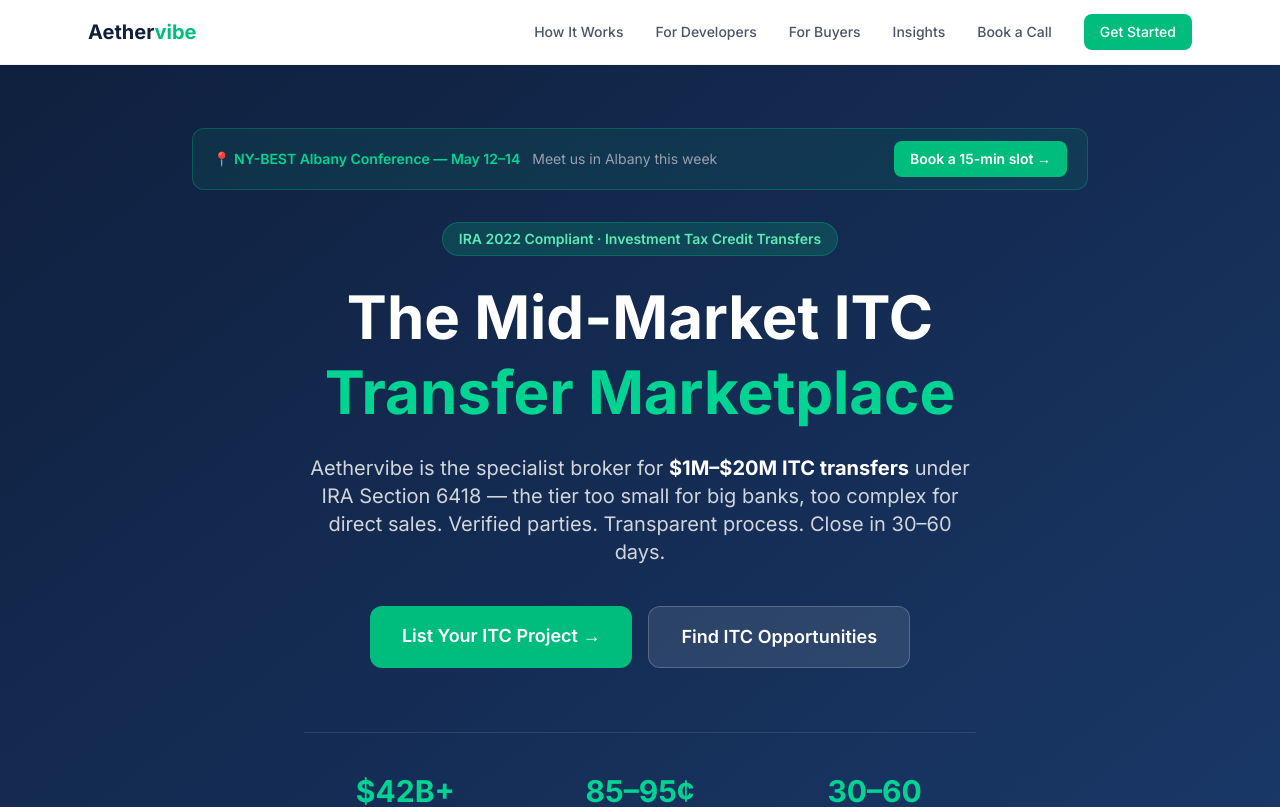
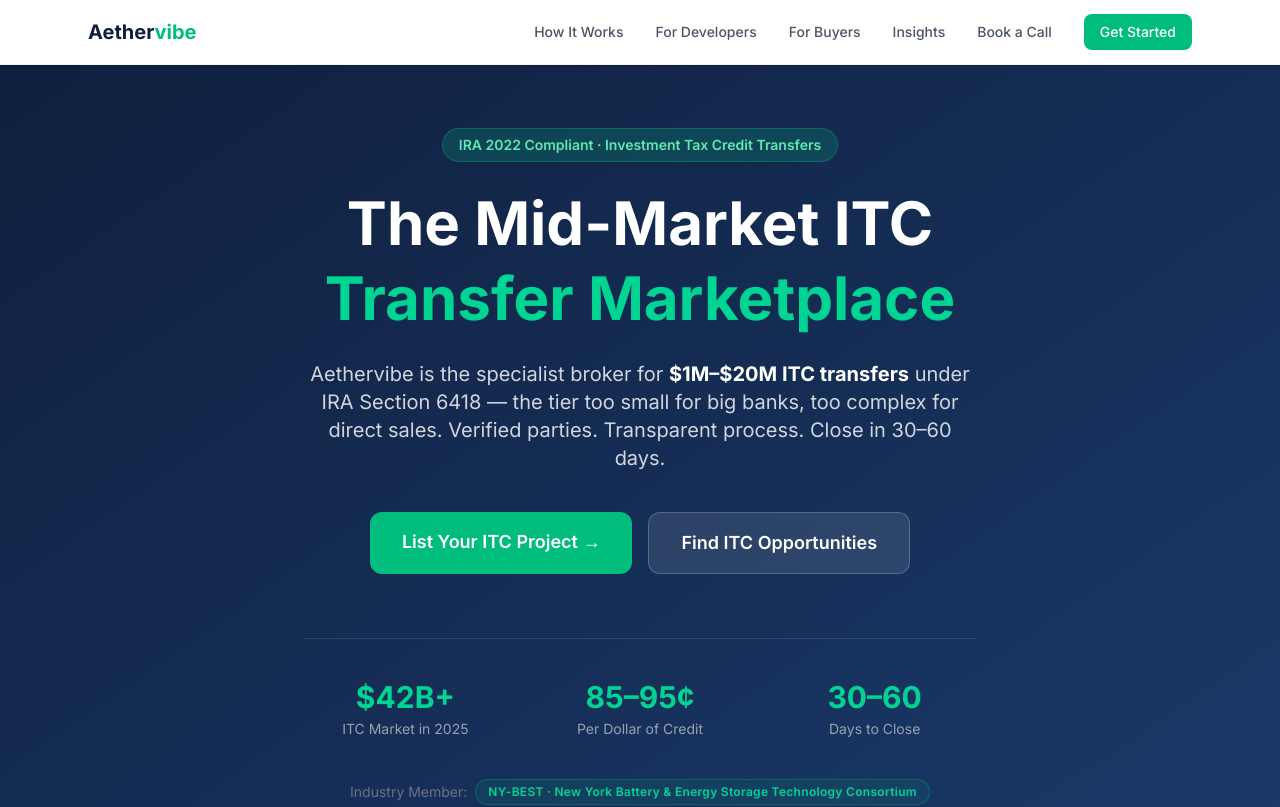
Before and after one commit to Aethervibe/aethervibe-website, a Next.js app: page / in a window 1280 px wide. Shown: the top 807 px of the page. Built offline with nearby package versions, Linux system fonts and the light colour scheme.

Commit message:
Remove Albany conference banner (event ended May 14)
Co-Authored-By: Claude Sonnet 4.6 <noreply@anthropic.com>

```diff
--- a/components/Hero.tsx
+++ b/components/Hero.tsx
@@ -1,23 +1,6 @@
 export default function Hero() {
   return (
     <section className="pt-32 pb-20 px-6 bg-gradient-to-br from-[#0F1F3D] to-[#1a3a6b] text-white">
-      {/* Albany Conference Banner */}
-      <div className="max-w-4xl mx-auto mb-8">
-        <div className="bg-emerald-500/10 border border-emerald-500/30 rounded-xl px-5 py-3 flex flex-col sm:flex-row items-center justify-between gap-3">
-          <div className="flex items-center gap-3 text-sm">
-            <span className="text-emerald-400 font-semibold">📍 NY-BEST Albany Conference — May 12–14</span>
-            <span className="text-gray-400 hidden sm:inline">Meet us in Albany this week</span>
-          </div>
-          <a
-            href="https://calendly.com/ceo-aethervibe/itc-consultation"
-            target="_blank"
-            rel="noopener noreferrer"
-            className="bg-emerald-500 hover:bg-emerald-400 text-white text-sm font-semibold px-4 py-2 rounded-lg transition-colors whitespace-nowrap"
-          >
-            Book a 15-min slot →
-          </a>
-        </div>
-      </div>
 
       <div className="max-w-4xl mx-auto text-center">
         <div className="inline-block bg-emerald-500/20 text-emerald-300 text-sm font-semibold px-4 py-1.5 rounded-full mb-6 border border-emerald-500/30">
```
